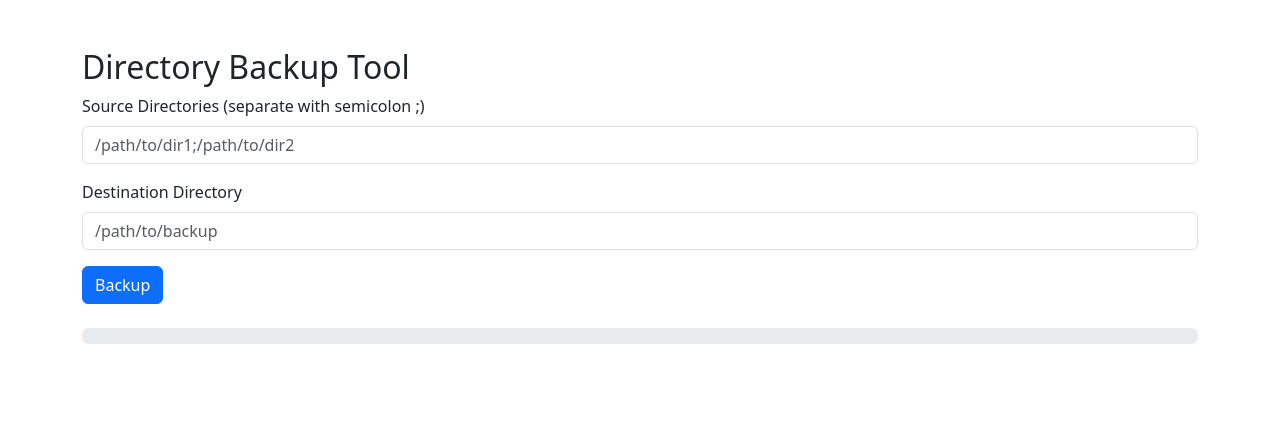
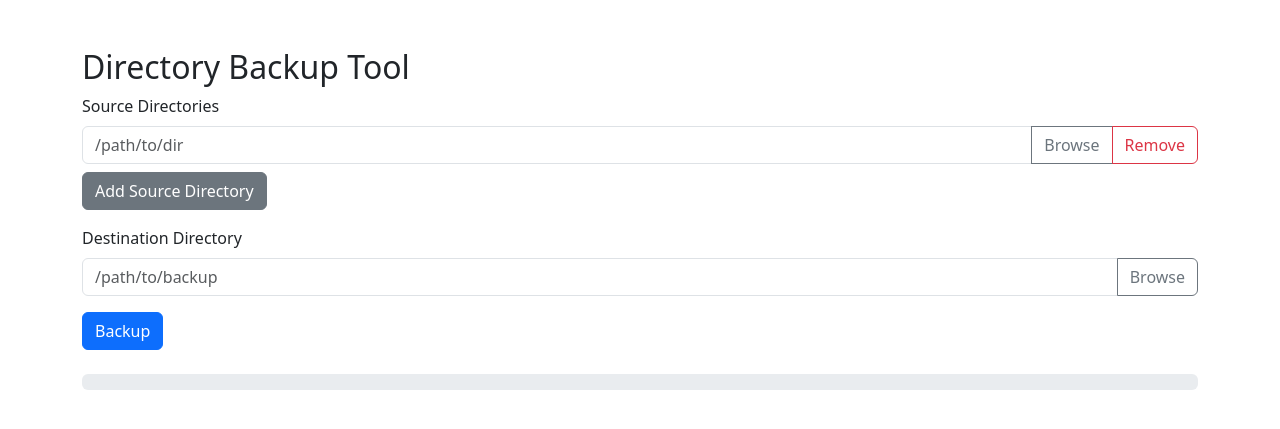
Before and after one commit to milindk20/Backup_Files_n_Folders, a Flask app: page / in a window 1280 px wide. Shown: the top 429 px of the page. Run offline with Flask 3, Linux system fonts and the light colour scheme.

Commit message:
Refactor backup form to allow dynamic addition of source directories and improve user interface

```diff
--- a/templates/index.html
+++ b/templates/index.html
@@ -12,12 +12,16 @@
     <!-- Backup form for user input -->
     <form id="backup-form">
         <div class="mb-3">
-            <label for="source_dirs" class="form-label">Source Directories (separate with semicolon ;)</label>
-            <input type="text" class="form-control" id="source_dirs" name="source_dirs" placeholder="/path/to/dir1;/path/to/dir2" required>
+            <label class="form-label">Source Directories</label>
+            <div id="sources"></div>
+            <button type="button" id="add-source" class="btn btn-secondary">Add Source Directory</button>
         </div>
         <div class="mb-3">
-            <label for="destination" class="form-label">Destination Directory</label>
-            <input type="text" class="form-control" id="destination" name="destination" placeholder="/path/to/backup" required>
+            <label class="form-label">Destination Directory</label>
+            <div class="input-group">
+                <input type="text" class="form-control" id="destination" name="destination" placeholder="/path/to/backup" required>
+                <button type="button" class="btn btn-outline-secondary" onclick="browseDestination()">Browse</button>
+            </div>
         </div>
         <button type="submit" class="btn btn-primary">Backup</button>
     </form>
@@ -35,9 +39,37 @@ const form = document.getElementById('backup-form');
 const progressBar = document.getElementById('progress-bar');
 const progressInfo = document.getElementById('progress-info');
 
+function addSource(path = '') {
+    const div = document.createElement('div');
+    div.className = 'input-group mb-2';
+    div.innerHTML = `
+        <input type="text" class="form-control" placeholder="/path/to/dir" value="${path}" required>
+        <button type="button" class="btn btn-outline-secondary" onclick="browse(this)">Browse</button>
+        <button type="button" class="btn btn-outline-danger" onclick="removeSource(this)">Remove</button>
+    `;
+    document.getElementById('sources').appendChild(div);
+}
+
+function browse(btn) {
+    alert('Browse not supported in web browser. Enter path manually. Since directory browsing via web browsers is restricted for security reasons.');
+}
+
+function browseDestination() {
+    alert('Browse not supported in web browser. Enter path manually. Since directory browsing via web browsers is restricted for security reasons.');
+}
+
+function removeSource(btn) {
+    btn.parentElement.remove();
+}
+
+document.getElementById('add-source').addEventListener('click', () => addSource());
+
+// Add one initial source
+addSource();
+
 form.onsubmit = async function(e) {
     e.preventDefault();
-    const source_dirs = document.getElementById('source_dirs').value.split(';').map(s => s.trim()).filter(Boolean);
+    const source_dirs = Array.from(document.querySelectorAll('#sources input')).map(inp => inp.value.trim()).filter(Boolean);
     const destination = document.getElementById('destination').value;
     if (source_dirs.length === 0 || !destination) {
         alert('Please enter source directories and destination.');
```
